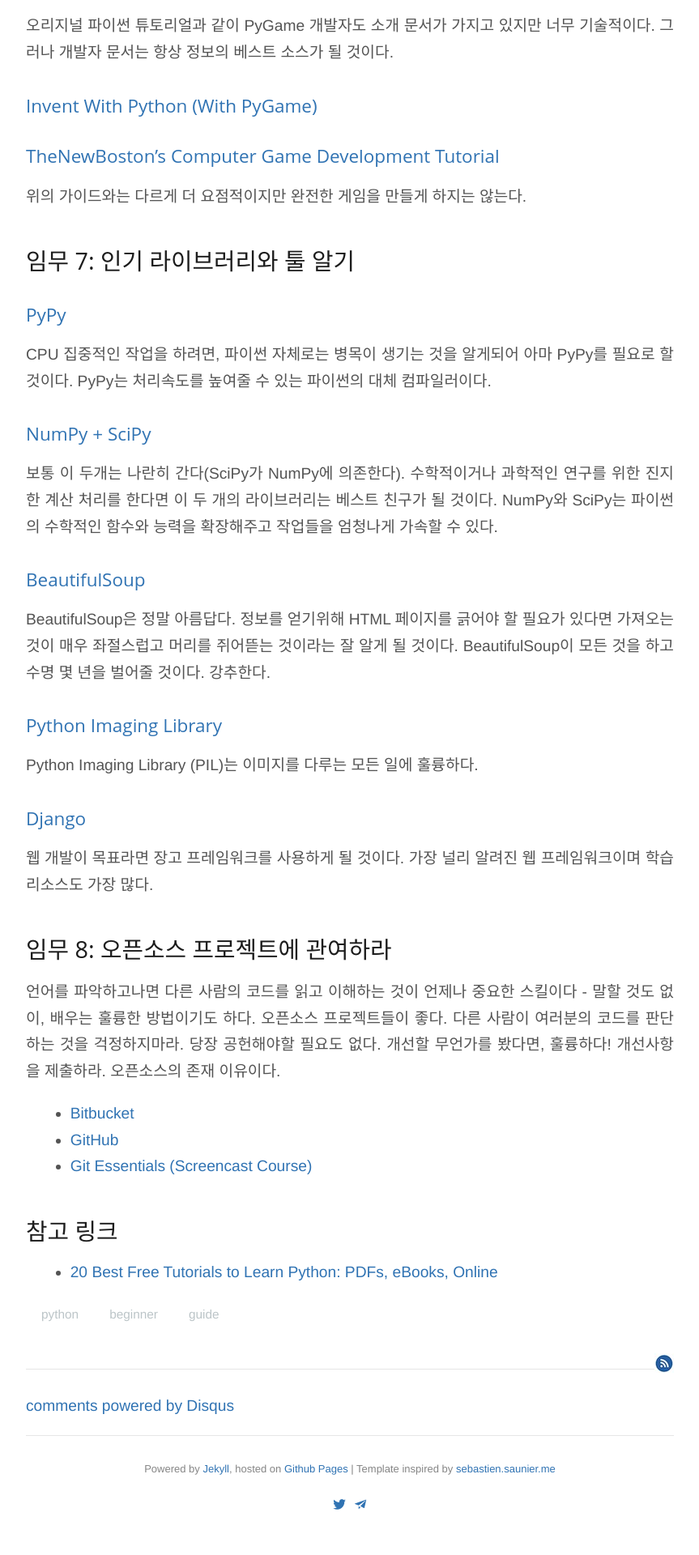
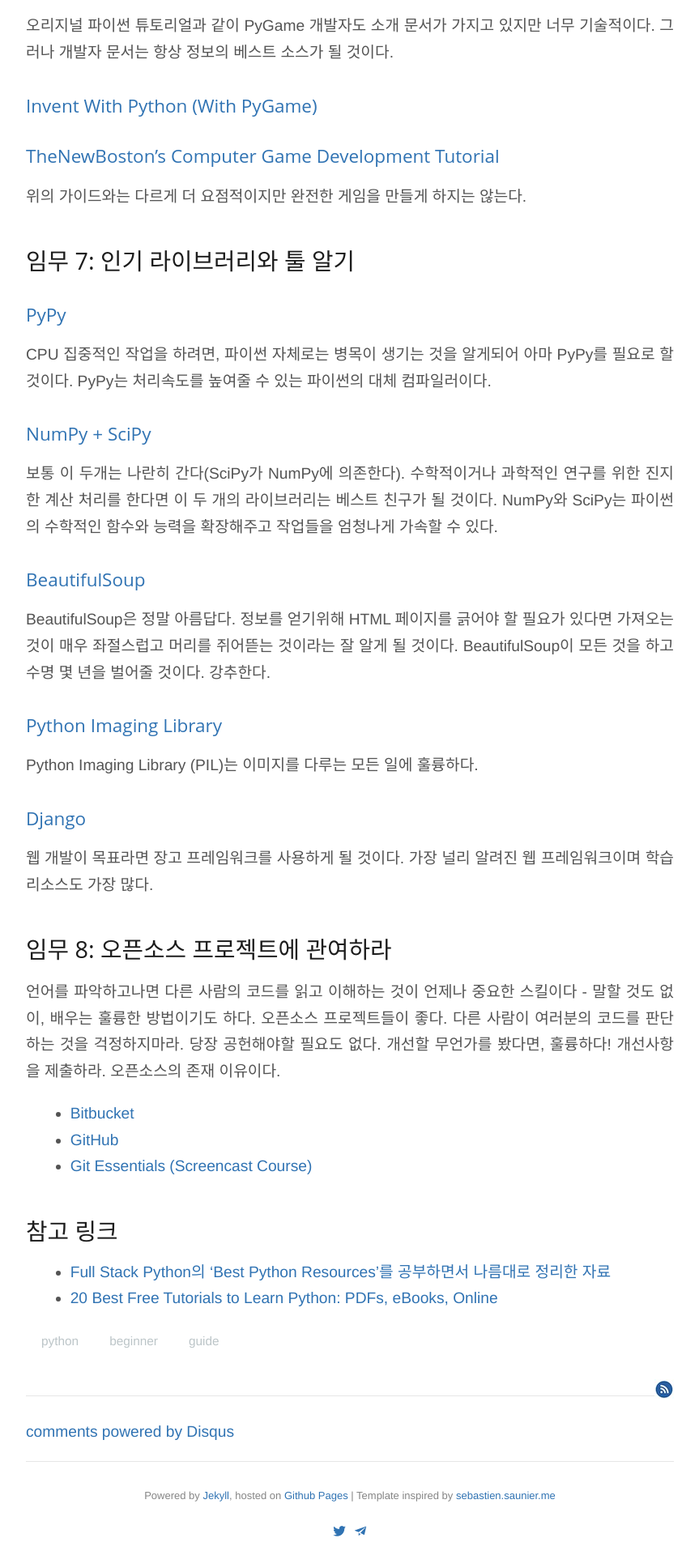
Before and after one commit to nolboo/nolboo.github.io, a Jekyll site: the page built from _posts/2014-08-10-the-best-way-to-learn-python.markdown, in a window 1280 px wide. Shown: the part 3366-5286 px from the top of the page at 81% size, without its empty margins (208-1071 px from the left). Built offline with Jekyll 4.4.1, drawn with Linux system fonts in a browser that asks for light colours; Markdown is read by kramdown in place of the engine named in the settings; comment, search, counter and statistics services are not loaded; before the commit the page ends 5254 px from its top, so only the background shows below that.

Commit message:
add Spoqa Han Sans

```diff
--- a/_posts/2014-04-15-how-to-use-markdown.markdown
+++ b/_posts/2014-04-15-how-to-use-markdown.markdown
@@ -122,7 +122,7 @@
 
 [nvALT 2](http://brettterpstra.com/projects/nvalt/)는 가볍고 빨라서 노트 앱 중에서 가장 자주 사용하는 맥앱이며, 여러 가지 정보를 저장해두거나 글을 쓰기 시작하는 출발점이다. 파일이 수천 라인을 넘어가면 버벅대기 시작하지만 그럴 때는 외부 에디터로 설정한 서브라임 텍스트 3를 불러(<kbd>⌘</kbd><kbd>⇧</kbd><kbd>E</kbd>) 글쓰기를 이어간다. 심플노트로 동기화하도록 설정하면 백업이나 버전 관리도 같이 활용할 수 있다.
 
-[Simplenote](http://simplenote.com/)는 [작년에 워드프레스에 인수된](http://techcrunch.com/2013/01/24/wordpress-simperium-simplenote/) 서비스이며, [Simperium](http://simperium.com/)이라는 독자적인 데이터 레이어를 기반으로 하고 있다. 필자는 느려터진 에버노트 - 많이 개선되었지만, 아직도 느리다고 생각해서 웹페이지 저장용으로만 사용한다 -  대신 심플노트를 윈도 시절부터 사용해 왔고, 맥으로 넘어와서도 심플노트를 사용하기 위해 제일 먼저 찾은 것이 nvALT이다.
+[Simplenote](http://simplenote.com/)는 [작년에 워드프레스에 인수된](http://techcrunch.com/2013/01/24/wordpress-simperium-simplenote/) 서비스이며, [Simperium](http://simperium.com/)이라는 독자적인 데이터 레이어를 기반으로 하고 있다. 필자는 느려터진 에버노트 - 많이 개선되었지만, 아직도 느리다고 생각해서 웹페이지 저장용으로만 사용한다 *[2015년 9월에는 곧 망하는 유니콘이라는 글도 올라온다](https://syrah.co/joshdickson40/55e1beac15970d6c01395d9d)* -  대신 심플노트를 윈도 시절부터 사용해 왔고, 맥으로 넘어와서도 심플노트를 사용하기 위해 제일 먼저 찾은 것이 nvALT이다.
 
 ![nvALT 2](http://brettterpstra.com/uploads/2011/01/nvALT2.0Screenshot.jpg)
 
--- a/_posts/2014-08-10-the-best-way-to-learn-python.markdown
+++ b/_posts/2014-08-10-the-best-way-to-learn-python.markdown
@@ -129,4 +129,5 @@
 
 ## 참고 링크
 
+* [Full Stack Python의 'Best Python Resources'를 공부하면서 나름대로 정리한 자료](http://www.sangkon.com/2015/09/16/best_python_resources_kor/)
 * [20 Best Free Tutorials to Learn Python: PDFs, eBooks, Online](http://noeticforce.com/best-free-tutorials-to-learn-python-pdfs-ebooks-online-interactive)
--- a/css/site.css
+++ b/css/site.css
@@ -23,7 +23,7 @@
 body {
   color: #545454;
   text-align: center;
-  font-family: '나눔고딕', NanumGothic, '돋움',Dotum, Helvetica, Arial, sans-serif;
+  font-family: 'Spoqa Han Sans', '나눔고딕', NanumGothic, '돋움',Dotum, Helvetica, Arial, sans-serif;
   text-rendering: optimizeLegibility;
   font-size: 120%;
 }
```
